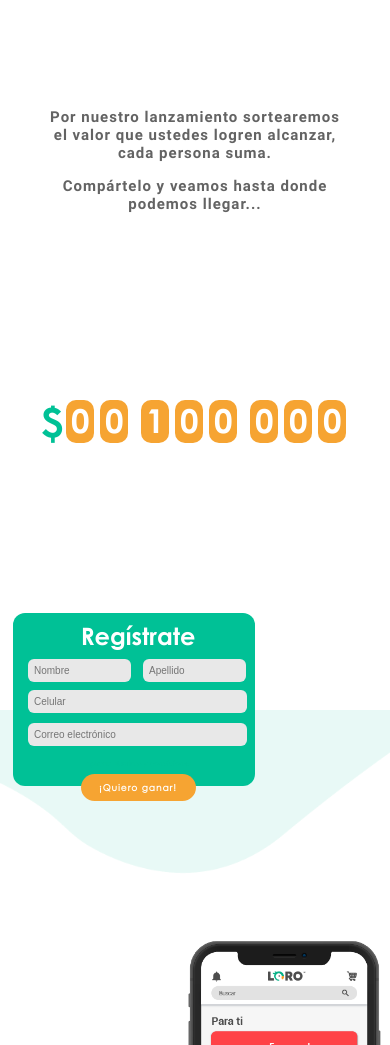
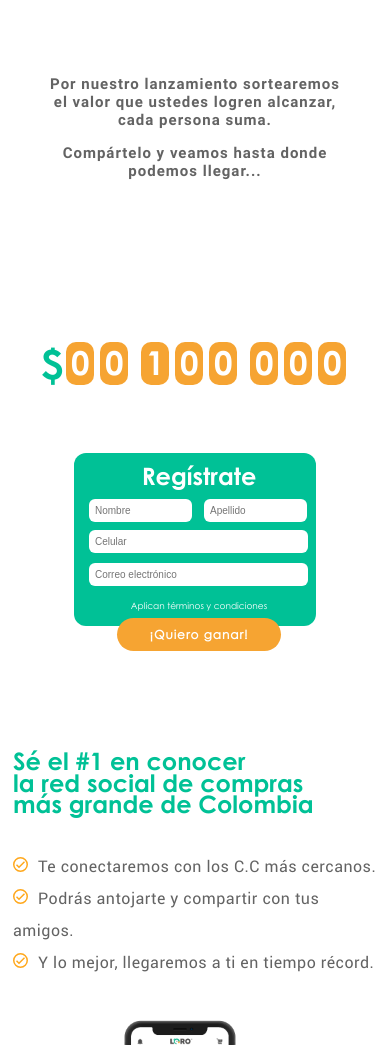
Before and after one commit to camilo-c/landing, a website: page index.html in a window 390 px wide. Shown: the part 134-1179 px from the top of the page. Drawn offline with nearby package versions, Linux system fonts and the light colour scheme; files whose address does not match are found by name; a web font is replaced by a local one.

Commit message:
mobile version

```diff
--- a/scss/_styles.scss
+++ b/scss/_styles.scss
@@ -64,9 +64,10 @@ body, html {
 
         .title{
             color: $color-green;
-            font-size: 1.4rem;
+            font-size: 1.7rem;
             font-family: 'CenturyGothicBold';
             height: 35px;
+            width: 100%;
             margin-top: 20px 0;
             @media #{$mediaTablet}{
                 font-size: 1rem;
@@ -82,9 +83,11 @@ body, html {
         .sub-content{
             color:$color-grey;
             font-family: 'Roboto-bold';
-            font-size: 0.9rem;
+            font-size: 1.2rem;
             letter-spacing: 1px;
-            margin-top: 20px;
+            margin-top: 45px;
+            width: 100%;
+
 
             @media #{$mediaDesktop}{
                 display: block;
@@ -100,12 +103,19 @@ body, html {
 
         .sub-content--mobile{
             @media #{$mediaTablet}{
+                display: block !important;
                 color:$color-grey;
                 font-family: 'Roboto-bold';
                 font-size: 15px ;
                 letter-spacing: 1px;
-                margin-top: -50px;
+                margin-top: -100px;
                 text-align: center;
+
+
+            }
+
+            @media #{$mediaXL}{
+                display: none;
 
             }
         }
@@ -115,14 +125,14 @@ body, html {
             align-items: center;
 
             @media #{$mediaTablet}{
-                margin-top: -100px;
+                margin-top: -200px;
             }
 
             .count-numbers{
                 background: $color-yellow;
                 font-family: 'CenturyGothicBold';
-                width: 40px;
-                height: 55px;
+                width: 50px;
+                height: 57px;
                 color: white;
                 border-radius: 10px;
                 text-align: center;
@@ -204,6 +214,8 @@ body, html {
         display: flex;
         @media #{$mediaTablet}{
             width: 100%;
+            justify-content: center;
+            margin-top: -160px;
         }
 
         &--img{
@@ -287,9 +299,13 @@ body, html {
                     font-family: 'CenturyGothic';
                     text-align: center;
                     justify-content: center;
-                    font-size: 7px;
+                    font-size: 9px;
                     line-height: 2;
                     text-decoration: none;
+
+                    @media #{$mediaTablet}{
+                        color: white
+                    }
                 }
             }
 
@@ -324,6 +340,11 @@ body, html {
                     width: 100%;
                     font-size: 10px;
 
+                    @media #{$mediaTablet}{
+                        background: white;
+
+                    }
+
                 }
                 .contact{
                     width: 90%
@@ -348,6 +369,13 @@ body, html {
                     font-weight: bold;
                     letter-spacing: 1px;
 
+                    @media #{$mediaTablet}{
+                        width: 164px;
+                        padding: 9px 9px;
+                        font-size: 12px
+
+                    }
+
                  }
             }
         }
@@ -368,14 +396,33 @@ body, html {
     margin: 0;
     overflow-y: hidden;
 
+    @media #{$mediaTablet}{
+        display: flex;
+        flex-wrap: wrap;
+        padding: 0 13px;
+        height: auto;
+        width: auto;
+        background: none;
+        overflow-y: auto;
+        margin-top: 20px;
+
+    }
+
     &__appLoro {
         // background: yellow;
         width: 600px;
 
+        @media #{$mediaTablet}{
+          width: 100%;
+          order: 2
+        }
+
         .phoneLoro{
             img{
                 max-width: 620px;
-
+                @media #{$mediaTablet}{
+                    width: 100%;
+                }
             }
         }
     }
@@ -384,7 +431,7 @@ body, html {
         // align-self: flex-start;
         // background: red;
         flex-wrap: wrap;
-        max-width: 650px;    max-width: 650px;
+        max-width: 650px;
 
 
         &--descriptionTitle{
@@ -392,6 +439,10 @@ body, html {
             font-size: 1.3rem;
             line-height: 0.9;
             font-family: 'CenturyGothicBold';
+
+            @media #{$mediaTablet}{
+                font-size: 1rem;
+            }
         }
         &--list{
             box-sizing: content-box;
```
Also changed, not shown: css/main.css.
